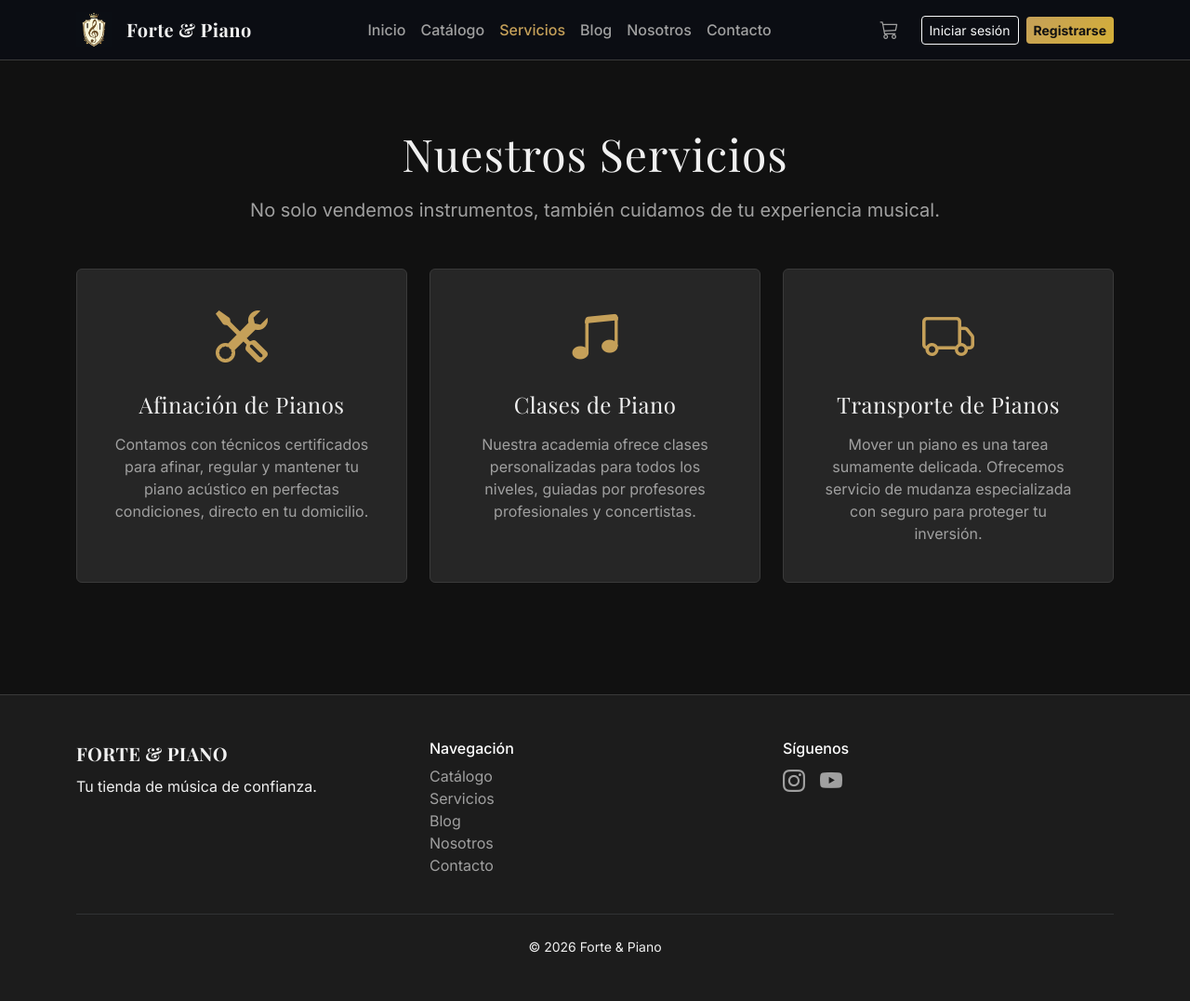
After one commit to patricioisaias/forte-piano-frontend, a Flask app: page /servicios in a window 1280 px wide. The commit adds this page. Shown: the whole page at 93% size. Run offline with Flask 3, Linux system fonts and the light colour scheme; some libraries are stand-ins or nearby versions; some web fonts are replaced.

Commit message:
feat: implementar pagina de servicios y ajustar colores css

```diff
--- a/app.py
+++ b/app.py
@@ -82,5 +82,10 @@ def admin_usuario_form():
     return render_template("admin-usuario-form.html")
 
 
+@app.route("/servicios")
+def servicios():
+    return render_template("servicios.html")
+
+
 if __name__ == "__main__":
     app.run(debug=True)
--- a/static/css/estilos.css
+++ b/static/css/estilos.css
@@ -248,3 +248,14 @@ table.dataTable {
     --bs-accordion-active-color: var(--forte-gold);
     --bs-accordion-btn-focus-box-shadow: 0 0 0 0.25rem rgba(197, 160, 89, 0.25);
 }
+
+/* Global Text Color Fixes */
+p, span, div, h1, h2, h3, h4, h5, h6, .card-text, .card-title, .accordion-body {
+    color: var(--forte-text);
+}
+.text-muted {
+    color: var(--forte-text-muted) !important;
+}
+.carousel-caption h1, .carousel-caption p {
+    color: #ffffff !important;
+}
--- a/templates/_footer.html
+++ b/templates/_footer.html
@@ -9,6 +9,7 @@
                 <h6 class="text-white">Navegación</h6>
                 <ul class="list-unstyled">
                     <li><a href="{{ url_for('productos') }}">Catálogo</a></li>
+                    <li><a href="{{ url_for('servicios') }}">Servicios</a></li>
                     <li><a href="{{ url_for('blog') }}">Blog</a></li>
                     <li><a href="{{ url_for('nosotros') }}">Nosotros</a></li>
                     <li><a href="{{ url_for('contacto') }}">Contacto</a></li>
--- a/templates/_navbar.html
+++ b/templates/_navbar.html
@@ -3,6 +3,9 @@
         <div class="container">
             <a class="navbar-brand d-flex align-items-center gap-2" href="{{ url_for('home') }}">
                 <img src="{{ url_for('static', filename='img/logo.png') }}" alt="Logo Forte & Piano" height="38">
+            </a>
+            <a class="navbar-brand d-flex gap-2 brand-text" href="{{ url_for('home') }}">
+                Forte & Piano
             </a>
             <button class="navbar-toggler" type="button" data-bs-toggle="collapse" data-bs-target="#navMenu"
                 aria-controls="navMenu" aria-label="Abrir menu">
@@ -12,6 +15,7 @@
                 <ul class="navbar-nav mx-auto mb-2 mb-lg-0">
                     <li class="nav-item"><a class="nav-link" href="{{ url_for('home') }}">Inicio</a></li>
                     <li class="nav-item"><a class="nav-link" href="{{ url_for('productos') }}">Catálogo</a></li>
+                    <li class="nav-item"><a class="nav-link" href="{{ url_for('servicios') }}">Servicios</a></li>
                     <li class="nav-item"><a class="nav-link" href="{{ url_for('blog') }}">Blog</a></li>
                     <li class="nav-item"><a class="nav-link" href="{{ url_for('nosotros') }}">Nosotros</a></li>
                     <li class="nav-item"><a class="nav-link" href="{{ url_for('contacto') }}">Contacto</a></li>
--- /dev/null
+++ b/templates/servicios.html
@@ -0,0 +1,49 @@
+{% extends "base.html" %}
+{% block title %}Servicios - Forte & Piano{% endblock %}
+
+{% block content %}
+<section class="container py-5 my-4">
+    <div class="text-center mb-5">
+        <h1 class="display-5 mb-3 forte-heading">Nuestros Servicios</h1>
+        <p class="text-muted fs-5">No solo vendemos instrumentos, también cuidamos de tu experiencia musical.</p>
+    </div>
+
+    <div class="row g-4 justify-content-center">
+        <!-- Servicio 1: Afinación -->
+        <div class="col-md-4">
+            <div class="card h-100 text-center p-4 card-forte-hover">
+                <div class="card-body">
+                    <i class="bi bi-tools display-4 text-accent mb-4 d-block"></i>
+                    <h3 class="h4 card-title mb-3">Afinación de Pianos</h3>
+                    <p class="card-text text-muted">Contamos con técnicos certificados para afinar, regular y mantener
+                        tu piano acústico en perfectas condiciones, directo en tu domicilio.</p>
+                </div>
+            </div>
+        </div>
+
+        <!-- Servicio 2: Clases -->
+        <div class="col-md-4">
+            <div class="card h-100 text-center p-4 card-forte-hover">
+                <div class="card-body">
+                    <i class="bi bi-music-note-beamed display-4 text-accent mb-4 d-block"></i>
+                    <h3 class="h4 card-title mb-3">Clases de Piano</h3>
+                    <p class="card-text text-muted">Nuestra academia ofrece clases personalizadas para todos los
+                        niveles, guiadas por profesores profesionales y concertistas.</p>
+                </div>
+            </div>
+        </div>
+
+        <!-- Servicio 3: Transporte -->
+        <div class="col-md-4">
+            <div class="card h-100 text-center p-4 card-forte-hover">
+                <div class="card-body">
+                    <i class="bi bi-truck display-4 text-accent mb-4 d-block"></i>
+                    <h3 class="h4 card-title mb-3">Transporte de Pianos</h3>
+                    <p class="card-text text-muted">Mover un piano es una tarea sumamente delicada. Ofrecemos servicio
+                        de mudanza especializada con seguro para proteger tu inversión.</p>
+                </div>
+            </div>
+        </div>
+    </div>
+</section>
+{% endblock %}
```
